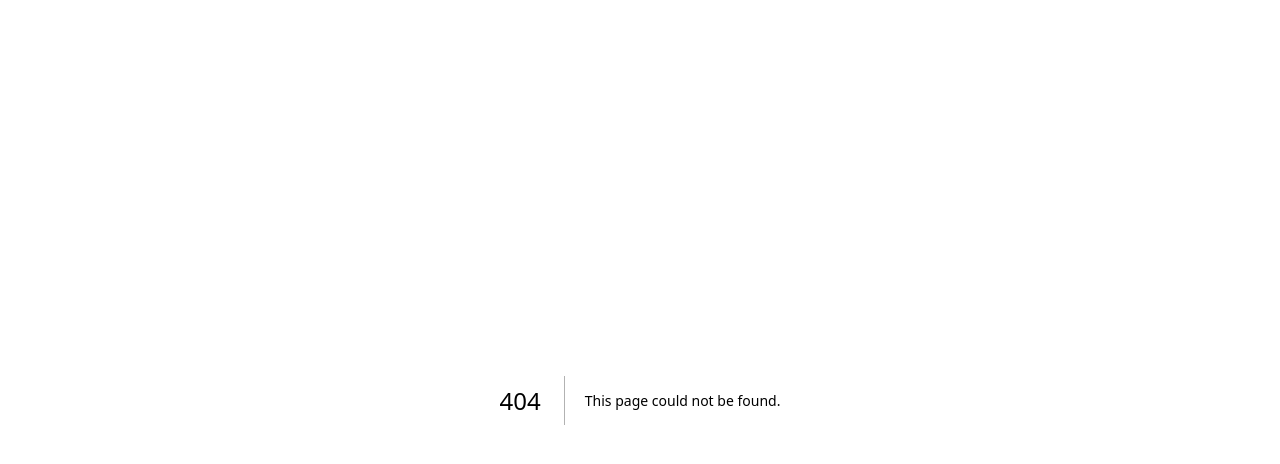
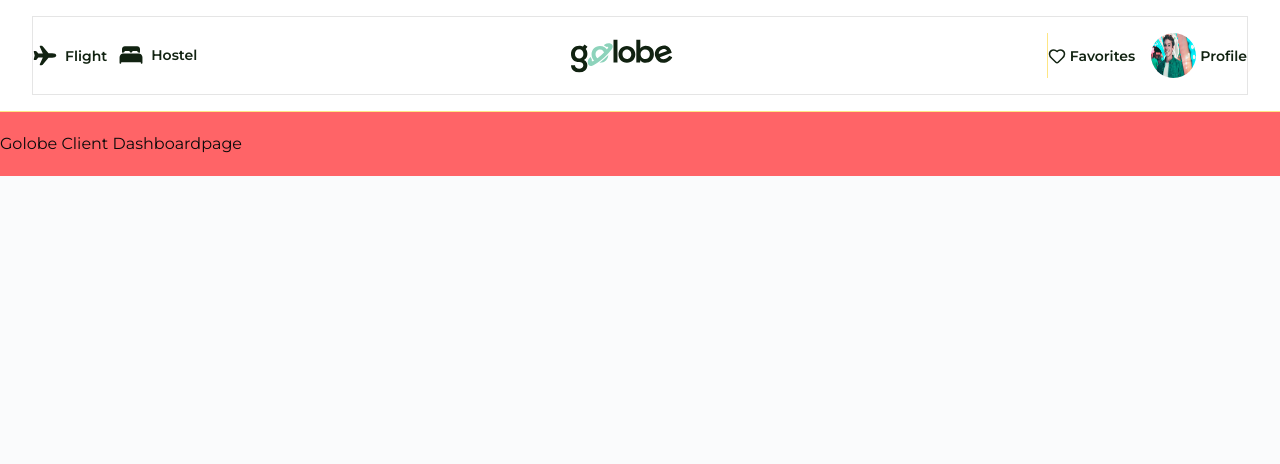
Before and after one commit to Yanmife123/Golobe_version2, a Next.js app: page /dashboard/flight in a window 1280 px wide. Before the commit this address had no page. Shown: the top 464 px of the page. Built offline with nearby package versions, Linux system fonts and the light colour scheme.

Commit message:
added Navbar to the dashboard page

```diff
--- a/src/app/(auth)/layout.tsx
+++ b/src/app/(auth)/layout.tsx
@@ -1,5 +1,6 @@
 import ImageSlider from "@/components/UI/slider";
 import Image from "next/image";
+import Link from "next/link";
 
 export default function AuthLayout({
   children,
@@ -14,6 +15,7 @@ export default function AuthLayout({
         </div>
         <div className="flex-1 border-1 border-transparent flex justify-center">
           <div className="lg:w-[80%] md:w-[90%] w-full h-full flex flex-col justify-center">
+            <Link href="/">
               <Image
                 src={"/Logo.svg"}
                 alt="Golobe Logo"
@@ -21,6 +23,7 @@ export default function AuthLayout({
                 height={36}
                 priority={true}
               />
+            </Link>
             <div className="mt-8">{children}</div>
           </div>
         </div>
--- /dev/null
+++ b/src/app/dashboard/flight/page.tsx
@@ -0,0 +1,3 @@
+export default function DashboardPage() {
+  return <div>Golobe Client Dashboardpage</div>;
+}
--- /dev/null
+++ b/src/app/dashboard/layout.tsx
@@ -0,0 +1,17 @@
+import DashboardNarbar from "@/components/layout/dashboard/navbar";
+import { DashboardFooter } from "@/components/layout/dashboard/footer";
+import { NavFooter } from "@/components/layout/dashboard/navFooter";
+export default function DashboardLayout({
+  children,
+}: {
+  children: React.ReactNode;
+}) {
+  return (
+    <div className="bg-whiteSmoke max-md:pb-12 relative">
+      <DashboardNarbar />
+      <div className="py-5 bg-red-400">{children}</div>
+      {/* <DashboardFooter /> */}
+      <NavFooter />
+    </div>
+  );
+}
--- a/src/components/default/navbar.tsx
+++ b/src/components/default/navbar.tsx
@@ -25,7 +25,7 @@ export default function Navbar() {
           </li>
         ))}
       </ul>
-      <div className="relative w-[114px] h-[34px]">
+      <div className="relative w-[114px] h-[34px] border-2">
         <Image
           src={"/Logo-white.svg"}
           alt="Golobe Icon"
--- /dev/null
+++ b/src/components/layout/dashboard/footer.tsx
@@ -0,0 +1,105 @@
+import Image from "next/image";
+import { footer, socials } from "@/static-data/nav";
+import Link from "next/link";
+
+function FooterForm() {
+  return (
+    <form className="flex gap-4 md:justify-start justify-center">
+      <input
+        type="email"
+        name="email"
+        placeholder="Your email address"
+        className="bg-white rounded-[4px] box-border w-[90%] max-md:max-w-[300px] px-4 py-2 outline-none"
+        required
+      />
+      <button className="bg-primaryT text-white py-2 px-4 rounded-[5px] font-sans text-sm font-semibold">
+        Subscribe
+      </button>
+    </form>
+  );
+}
+
+export function DashboardFooter() {
+  return (
+    <footer className="mt-12 relative h-auto pt-16 shadow-card">
+      <div className="h-[340px] absolute top-0 left-0 w-full flex justify-center z-2">
+        <div className="lg:w-[80%] w-[95%] h-full brightness-100 shadow-card rounded-[20px] z-2 px-6">
+          <div className="w-full flex justify-between h-full">
+            <div className="flex-1  text-primaryT flex flex-col gap-4 md:items-start items-center justify-center ">
+              <h2 className="sm:text-[40px] text-[33px] max-sm:text-center leading-[54px] font-trade font-bold ">
+                Subscribe <br className="md:block hidden" /> Newsletter
+              </h2>
+              <div className="flex flex-col gap-2 md:items-start items-center">
+                <h4 className="text-2xl font-trade font-bold">The Travel</h4>
+                <p className="paragraph font-medium opacity-70">
+                  Get inspired! Receive travel discounts, tips and behind the
+                  scenes stories.
+                </p>
+              </div>
+              <div className="w-full">
+                <FooterForm />
+              </div>
+            </div>
+            <div className="flex-1 hidden justify-end md:flex">
+              <div className="relative lg:h-[305px] h-[260px]  lg:w-[380px] w-[320px]">
+                <Image
+                  src={"/mailbox.png"}
+                  alt="mailbox icon"
+                  fill={true}
+                  sizes="(max-width: 600px) 100vw, 380px"
+                />
+              </div>
+            </div>
+          </div>
+        </div>
+      </div>
+      <div className=" pt-[220px] mt-[100px] bg-secondaryT pb-15 px-8 flex justify-center z-1 items-end">
+        <div className="flex lg:w-[83%] w-[100%] md:flex-row flex-col justify-between z-3 max-md:items-center gap-6">
+          <div className="flex flex-col gap-6">
+            <div>
+              <Image
+                src={"/footerLogo.png"}
+                alt="Golobe Logo"
+                width={120}
+                height={40}
+              />
+            </div>
+            <div className="flex gap-3">
+              {socials.map((social) => (
+                <Link href={social.href} key={social.tilte}>
+                  <div className="relative h-[20px] w-[20px]">
+                    <Image
+                      src={social.src}
+                      alt={social.tilte + "icon"}
+                      fill={true}
+                      sizes="20px"
+                    />
+                  </div>
+                </Link>
+              ))}
+            </div>
+          </div>
+          {footer.map((data) => (
+            <div className="flex flex-col gap-4" key={data.id}>
+              <p className="font-trade text-base text-primary font-bold max-md:text-center">
+                {data.tile}
+              </p>
+              <ul className="flex flex-col gap-3 list-none max-md:items-center">
+                {data.links.map((link, index) => (
+                  <li className="" key={index}>
+                    <Link
+                      href={link.href}
+                      className="font-medium text-sm opacity-70 font-sans"
+                    >
+                      {link.linkName}
+                    </Link>
+                  </li>
+                ))}
+              </ul>
+            </div>
+          ))}
+        </div>
+      </div>
+    </footer>
+  );
+}
--- /dev/null
+++ b/src/components/layout/dashboard/navFooter.tsx
@@ -0,0 +1,36 @@
+"use client";
+import { usePathname } from "next/navigation";
+import Image from "next/image";
+export function NavFooter() {
+  const pathname = usePathname();
+  const NavItemList = [
+    { title: "Flight", href: "/dashboard/flight", src: "/plane.svg" },
+    { title: "Hostel", href: "/dashboard/hostel", src: "/hostel.svg" },
+  ];
+  return (
+    <footer className="md:hidden fixed bottom-0 left-0 right-0 bg-background border-t p-2  flex justify-around">
+      {/* <button className="flex flex-col items-center text-sm">
+        <Image src={"/plane.svg"} alt="Plane Icon" width={24} height={24} />
+        <span>Flight</span>
+      </button>
+      <button className="flex flex-col items-center text-sm">
+        <Image src={"/hostel.svg"} alt="Hostel Icon" width={24} height={24} />
+        <span>Hotel</span>
+      </button> */}
+      {NavItemList.map((item) => (
+        <button
+          key={item.title}
+          className={`flex flex-col items-center px-4 py-2 text-sm ${pathname === item.href ? "border-t-2 border-secondaryT" : ""} `}
+        >
+          <Image
+            src={item.src}
+            alt={item.title + " Icon"}
+            width={24}
+            height={24}
+          />
+          <span className="text-primaryT">{item.title}</span>
+        </button>
+      ))}
+    </footer>
+  );
+}
--- /dev/null
+++ b/src/components/layout/dashboard/navbar.tsx
@@ -0,0 +1,76 @@
+import Image from "next/image";
+import { Heart } from "lucide-react";
+import Link from "next/link";
+
+const NavbarItems = [
+  { title: "Flight", href: "/dashboard/flight", src: "/plane.svg" },
+  { title: "Hostel", href: "/dashboard/hostel", src: "/hostel.svg" },
+  // { title: "Bookings", href: "#" },
+  // { title: "Messages", href: "#" },
+  // { title: "Settings", href: "#" },
+];
+
+export default function DashboardNarbar() {
+  return (
+    <header className="bg-white border-b border-amber-200 py-4 shadow-md flex__center">
+      <nav className="boxShadow border-1  w-[95%] max-w-7xl">
+        <div className="boxWidth flex justify-between items-center py-4">
+          <ul className="gap-3 md:flex hidden">
+            {NavbarItems.map((item) => (
+              <li key={item.title}>
+                <Link href={"/"} className="flex items-center gap-2">
+                  <div>
+                    <Image
+                      src={item.src}
+                      alt={item.title + "icon"}
+                      width={24}
+                      height={24}
+                    />
+                  </div>
+                  <div className="text-sm font-sans font-semibold text-primaryT">
+                    {item.title}
+                  </div>
+                </Link>
+              </li>
+            ))}
+          </ul>
+          <div className="relative  w-[114px] h-[34px]">
+            <Image src={"/Logo.svg"} alt="Golobe Icon" fill />
+          </div>
+          <div>
+            <ul className="flex gap-4 border-l border-amber-200 items-center">
+              <li>
+                <Link
+                  className="py-2 text-sm font-sans text-primaryT font-semibold"
+                  href={"#"}
+                >
+                  <div className="flex gap-1 items-center">
+                    <Heart size={18} className="text-primaryT" /> Favorites
+                  </div>
+                </Link>
+              </li>
+              <li>
+                <Link
+                  className="py-2 bg-primaryT text-white text-sm rounded-[8px] font-semibold"
+                  href={"#"}
+                >
+                  <div className="flex gap-1 items-center ">
+                    <div className="relative w-[45px] h-[45px] rounded-full ">
+                      <Image
+                        src={"/default-pic.jpg"}
+                        alt="User Icon"
+                        fill
+                        className="rounded-full"
+                      />
+                    </div>
+                    <div className="text-primaryT"> Profile</div>
+                  </div>
+                </Link>
+              </li>
+            </ul>
+          </div>
+        </div>
+      </nav>
+    </header>
+  );
+}
```
Also changed, not shown: 1 other file (tests, documents, lock files or other folders). Lines whose indentation alone changed are shown as unchanged.
